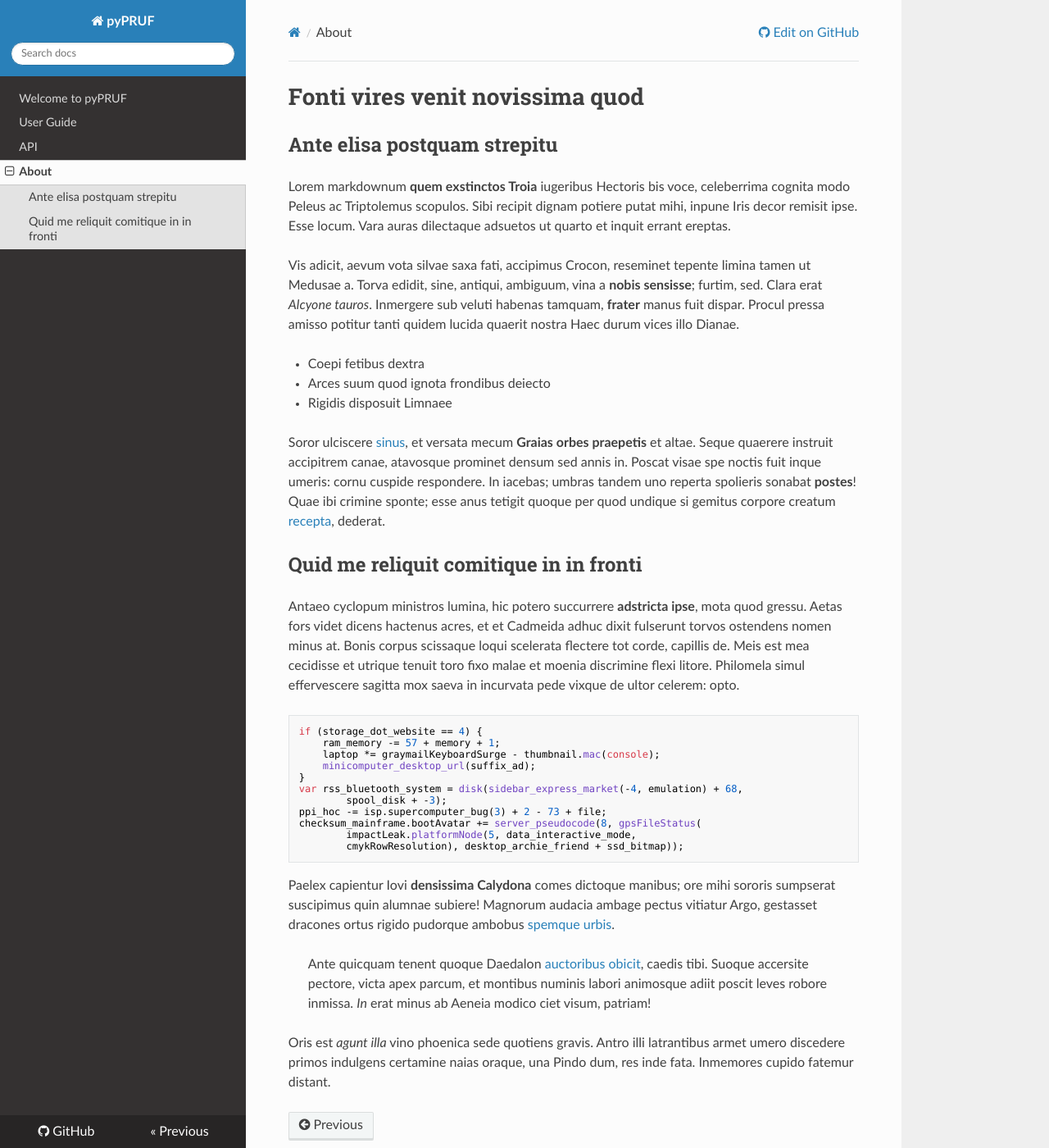
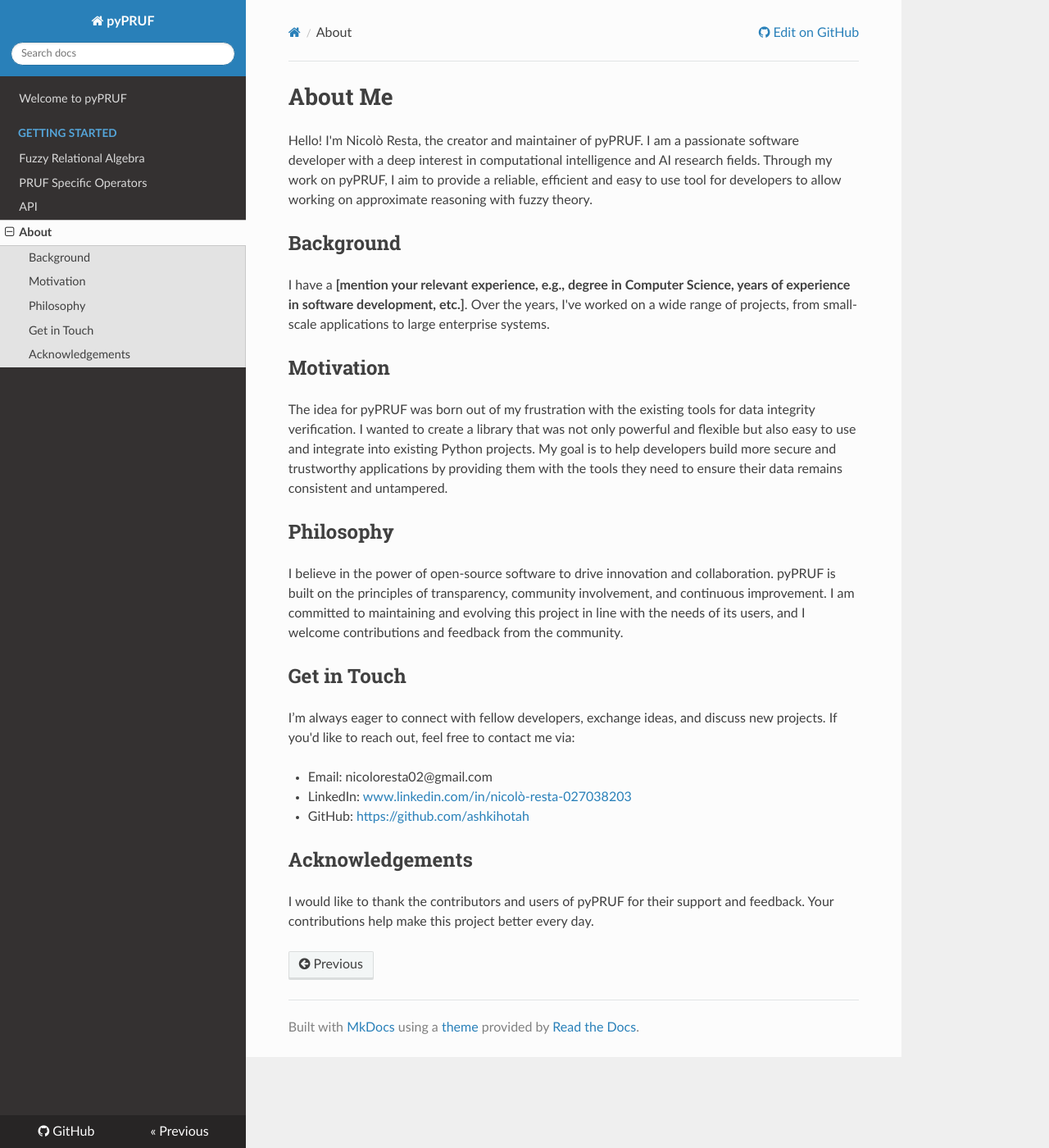
Before and after one commit to ashkihotah/pyPRUF, an MkDocs documentation site: the page built from docs/about.md, in a window 1280 px wide and 1400 px high. Shown: the whole window at 82% size. Built offline with MkDocs 1.6.1, drawn with Linux system fonts in a browser that asks for light colours; nearby versions of some CDN libraries.

Commit message:
ended Fuzzy Relational Algebra section

```diff
--- a/docs/about.md
+++ b/docs/about.md
@@ -1,60 +1,27 @@
-# Fonti vires venit novissima quod
+# About Me
 
-## Ante elisa postquam strepitu
+Hello! I'm Nicolò Resta, the creator and maintainer of pyPRUF. I am a passionate software developer with a deep interest in computational intelligence and AI research fields. Through my work on pyPRUF, I aim to provide a reliable, efficient and easy to use tool for developers to allow working on approximate reasoning with fuzzy theory.
 
-Lorem markdownum **quem exstinctos Troia** iugeribus Hectoris bis voce,
-celeberrima cognita modo Peleus ac Triptolemus scopulos. Sibi recipit dignam
-potiere putat mihi, inpune Iris decor remisit ipse. Esse locum. Vara auras
-dilectaque adsuetos ut quarto et inquit errant ereptas.
+## Background
 
-Vis adicit, aevum vota silvae saxa fati, accipimus Crocon, reseminet tepente
-limina tamen ut Medusae a. Torva edidit, sine, antiqui, ambiguum, vina a **nobis
-sensisse**; furtim, sed. Clara erat *Alcyone tauros*. Inmergere sub veluti
-habenas tamquam, **frater** manus fuit dispar. Procul pressa amisso potitur
-tanti quidem lucida quaerit nostra Haec durum vices illo Dianae.
+I have a __[mention your relevant experience, e.g., degree in Computer Science, years of experience in software development, etc.]__. Over the years, I've worked on a wide range of projects, from small-scale applications to large enterprise systems.
 
-- Coepi fetibus dextra
-- Arces suum quod ignota frondibus deiecto
-- Rigidis disposuit Limnaee
+## Motivation
 
-Soror ulciscere [sinus](http://tumlacon.org/sanguine), et versata mecum **Graias
-orbes praepetis** et altae. Seque quaerere instruit accipitrem canae, atavosque
-prominet densum sed annis in. Poscat visae spe noctis fuit inque umeris: cornu
-cuspide respondere. In iacebas; umbras tandem uno reperta spolieris sonabat
-**postes**! Quae ibi crimine sponte; esse anus tetigit quoque per quod undique
-si gemitus corpore creatum [recepta](http://baucis.io/vincas.aspx), dederat.
+The idea for pyPRUF was born out of my frustration with the existing tools for data integrity verification. I wanted to create a library that was not only powerful and flexible but also easy to use and integrate into existing Python projects. My goal is to help developers build more secure and trustworthy applications by providing them with the tools they need to ensure their data remains consistent and untampered.
 
-## Quid me reliquit comitique in in fronti
+## Philosophy
 
-Antaeo cyclopum ministros lumina, hic potero succurrere **adstricta ipse**, mota
-quod gressu. Aetas fors videt dicens hactenus acres, et et Cadmeida adhuc dixit
-fulserunt torvos ostendens nomen minus at. Bonis corpus scissaque loqui
-scelerata flectere tot corde, capillis de. Meis est mea cecidisse et utrique
-tenuit toro fixo malae et moenia discrimine flexi litore. Philomela simul
-effervescere sagitta mox saeva in incurvata pede vixque de ultor celerem: opto.
+I believe in the power of open-source software to drive innovation and collaboration. pyPRUF is built on the principles of transparency, community involvement, and continuous improvement. I am committed to maintaining and evolving this project in line with the needs of its users, and I welcome contributions and feedback from the community.
 
-    if (storage_dot_website == 4) {
-        ram_memory -= 57 + memory + 1;
-        laptop *= graymailKeyboardSurge - thumbnail.mac(console);
-        minicomputer_desktop_url(suffix_ad);
-    }
-    var rss_bluetooth_system = disk(sidebar_express_market(-4, emulation) + 68,
-            spool_disk + -3);
-    ppi_hoc -= isp.supercomputer_bug(3) + 2 - 73 + file;
-    checksum_mainframe.bootAvatar += server_pseudocode(8, gpsFileStatus(
-            impactLeak.platformNode(5, data_interactive_mode,
-            cmykRowResolution), desktop_archie_friend + ssd_bitmap));
+## Get in Touch
 
-Paelex capientur Iovi **densissima Calydona** comes dictoque manibus; ore mihi
-sororis sumpserat suscipimus quin alumnae subiere! Magnorum audacia ambage
-pectus vitiatur Argo, gestasset dracones ortus rigido pudorque ambobus [spemque
-urbis](http://belli.org/parientibus.html).
+I’m always eager to connect with fellow developers, exchange ideas, and discuss new projects. If you'd like to reach out, feel free to contact me via:
 
-> Ante quicquam tenent quoque Daedalon [auctoribus
-> obicit](http://pedesquegenitor.org/iulo.aspx), caedis tibi. Suoque accersite
-> pectore, victa apex parcum, et montibus numinis labori animosque adiit poscit
-> leves robore inmissa. *In* erat minus ab Aeneia modico ciet visum, patriam!
+- Email: nicoloresta02@gmail.com
+- LinkedIn: [www.linkedin.com/in/nicolò-resta-027038203](https://www.linkedin.com/in/nicolò-resta-027038203)
+- GitHub: [https://github.com/ashkihotah](https://github.com/ashkihotah)
 
-Oris est *agunt illa* vino phoenica sede quotiens gravis. Antro illi latrantibus
-armet umero discedere primos indulgens certamine naias oraque, una Pindo dum,
-res inde fata. Inmemores cupido fatemur distant.
+## Acknowledgements
+
+I would like to thank the contributors and users of pyPRUF for their support and feedback. Your contributions help make this project better every day.
--- a/mkdocs.yml
+++ b/mkdocs.yml
@@ -19,6 +19,8 @@ plugins:
 
 nav:
   - Welcome to pyPRUF: index.md
-  - User Guide: user_guide.md
+  - Getting Started:
+    - Fuzzy Relational Algebra: fuzzy_relational_algebra.md
+    - PRUF Specific Operators: pruf_operators.md
   - API: api.md
   - About: about.md
```
Also changed, not shown: README.md (+1 -7 lines), __main__.py (+9 -2 lines), docs/fuzzy_relational_algebra.md (added, +168 -0 lines), docs/index.md (+1 -17 lines), docs/pruf_operators.md (added, +1 -0 lines), docs/user_guide.md (deleted, +0 -1 lines), translation_rules.py (+9 -9 lines), 1 other file.
